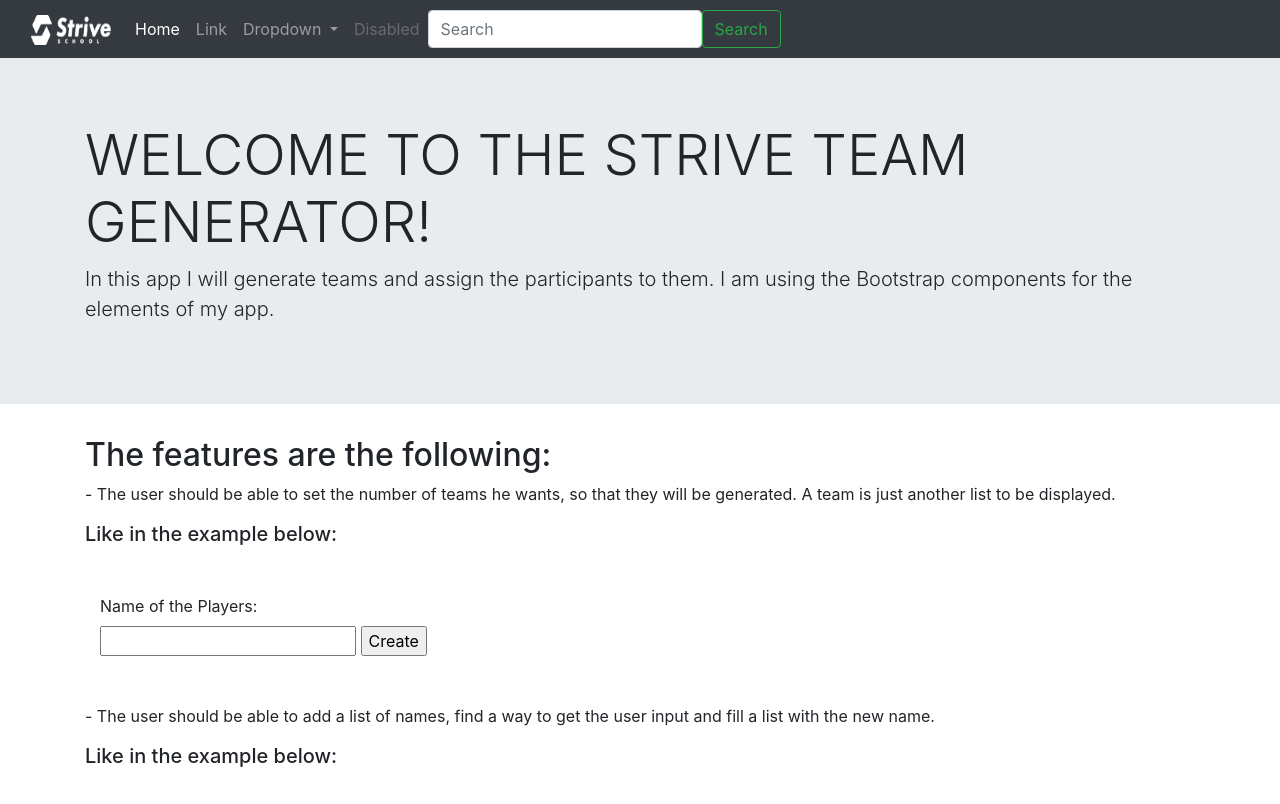
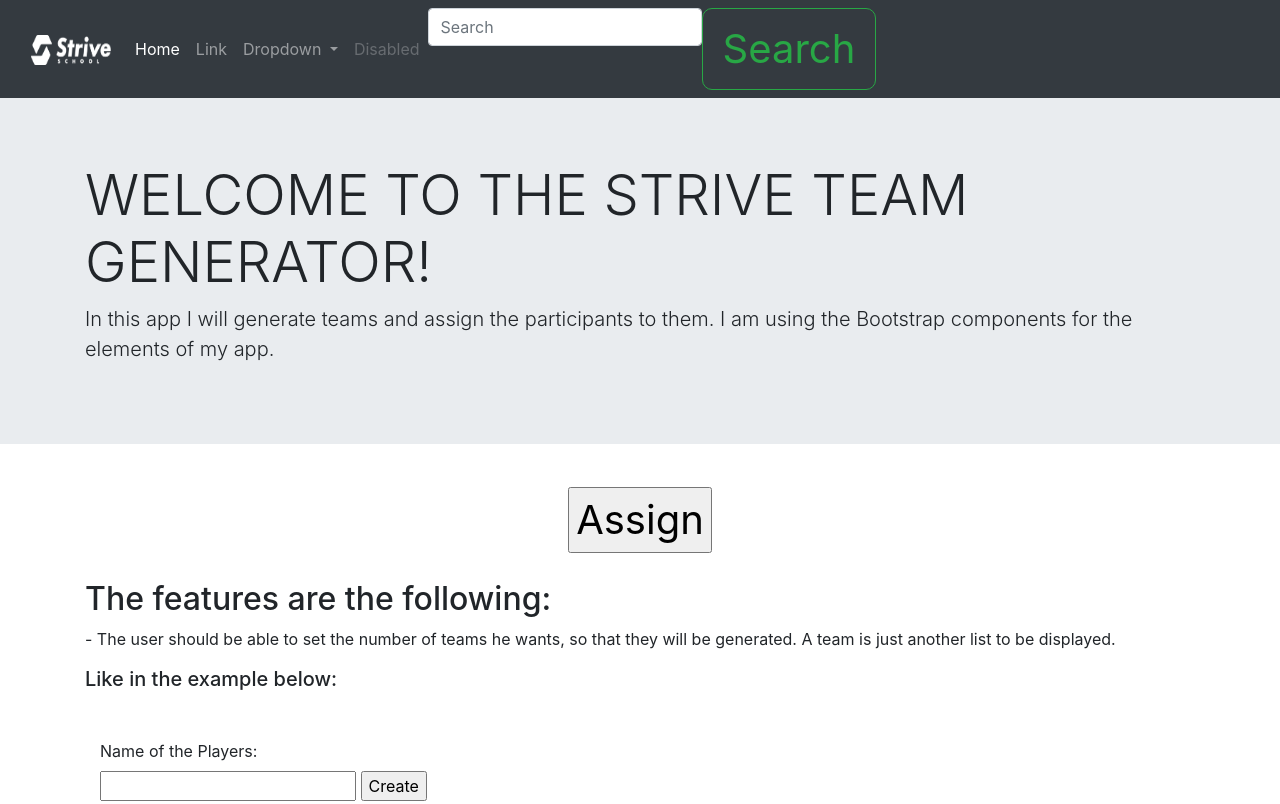
Before and after one commit to theringsofsaturn/M2-D4, a plain HTML site: page index.html in a window 1280 px wide. Shown: the top 804 px of the page. Drawn offline with nearby package versions, Linux system fonts and the light colour scheme.

Commit message:
Button "Assign"

```diff
--- a/index.html
+++ b/index.html
@@ -100,6 +100,16 @@
     <!--
         Input for Players Start
     -->
+    <div class="col12 col-xl col-sm col-md col-lg-4">
+        <div class="btn btn-default btn-block">
+            <input type="button" value="Assign" id="assign">
+            <ol id="list-of-players">
+                <!-- Players List -->
+            </ol>
+        </div>
+    </div>
+
+
 
 
     <div class="container">
--- a/style.css
+++ b/style.css
@@ -2,3 +2,9 @@
     background-image: url();
     background-size: cover;
 }
+
+.btn {
+    padding: 10px 20px;
+    font-size: 40px;
+    border-radius: 10px;
+}
```
